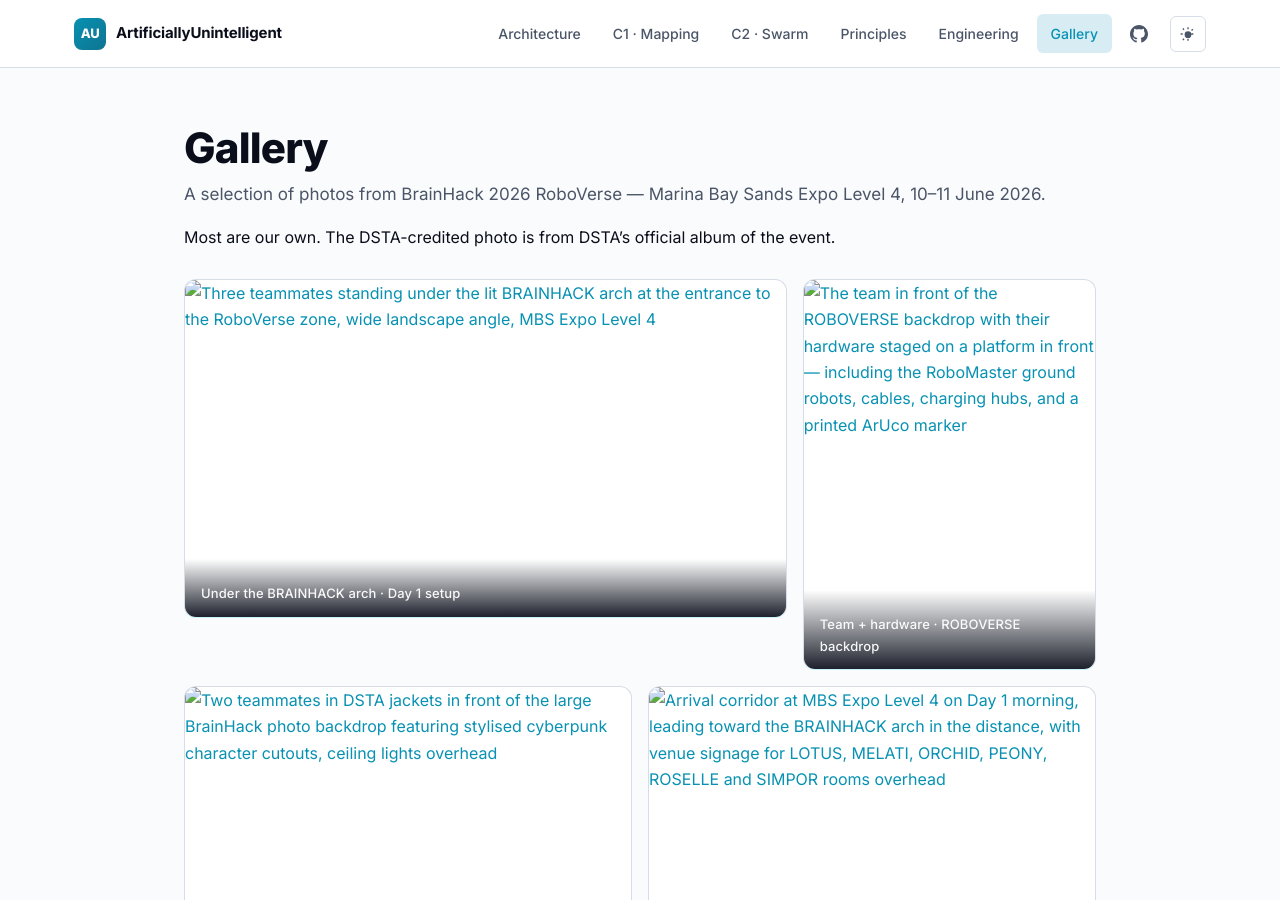
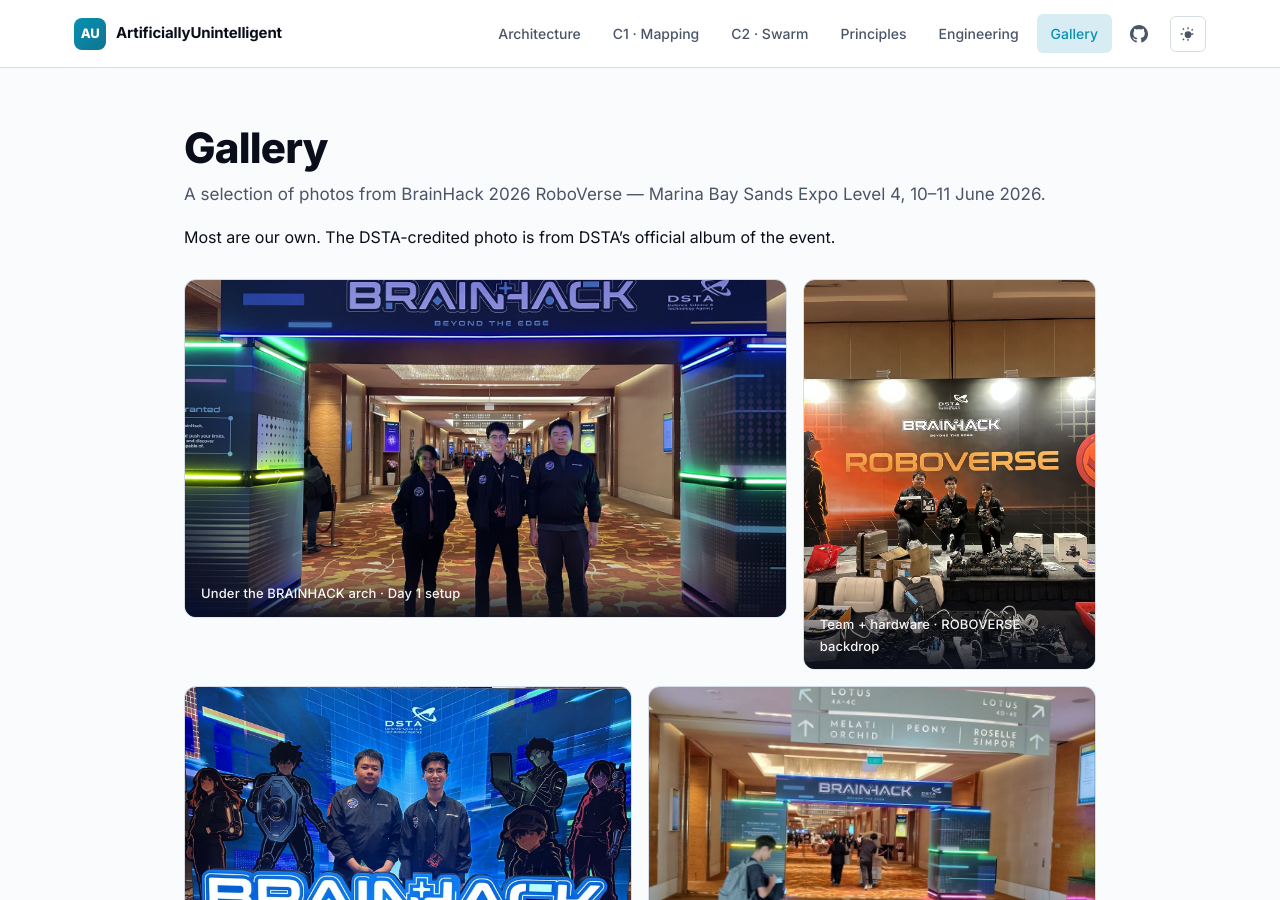
Before and after one commit to zhengboon/ArtificiallyUnintelligent, a Jekyll site: the page built from docs/gallery.md, in a window 1280 px wide and 900 px high. Built offline with Jekyll 4.4.1, drawn with Linux system fonts in a browser that asks for light colours.

Commit message:
docs: fix broken image paths — wrap all images/ refs in {{ | relative_url }}
The cause of "photos not rendering" on the deployed site.

Bug: every <img src="images/..."> and <a href="images/..."> across the
markdown pages was a RELATIVE path. Combined with permalink: pretty
(pages serve at /c1-mapping/ etc.), the browser resolved them against
the page URL — e.g. /c1-mapping/images/foo.jpg — instead of the site
root /ArtificiallyUnintelligent/images/foo.jpg. Result: 404 on every
photo on every subpage.

Fix: bulk-rewrite via Python regex across docs/*.md + docs/*.html:
- src="images/X"  →  src="{{ '/images/X' | relative_url }}"
- href="images/X" →  href="{{ '/images/X' | relative_url }}"

Jekyll's relative_url filter prepends site.baseurl (which is set to
/ArtificiallyUnintelligent in _config.yml), giving correct absolute
paths from the site root regardless of which page the user is on.

6 files updated: index, architecture, c1-mapping, c2-swarm, engineering,
gallery. Verified by grep — 0 leftover relative-image refs.

Hero CSS background-image URL (../../images/hero-team.jpg in style.css)
was already correct because it's resolved relative to the CSS file
location, which lives at a fixed path regardless of which page loads it.

```diff
--- a/docs/gallery.md
+++ b/docs/gallery.md
@@ -12,43 +12,43 @@
 
 <div class="gallery-grid">
 
-  <a class="gallery-item span-8" href="images/gallery-arch-wide.jpg" target="_blank" rel="noopener">
-    <img src="images/gallery-arch-wide.jpg" alt="Three teammates standing under the lit BRAINHACK arch at the entrance to the RoboVerse zone, wide landscape angle, MBS Expo Level 4">
+  <a class="gallery-item span-8" href="{{ '/images/gallery-arch-wide.jpg' | relative_url }}" target="_blank" rel="noopener">
+    <img src="{{ '/images/gallery-arch-wide.jpg' | relative_url }}" alt="Three teammates standing under the lit BRAINHACK arch at the entrance to the RoboVerse zone, wide landscape angle, MBS Expo Level 4">
     <figcaption>Under the BRAINHACK arch · Day 1 setup</figcaption>
   </a>
 
-  <a class="gallery-item span-4" href="images/gallery-roboverse-portrait.jpg" target="_blank" rel="noopener">
-    <img src="images/gallery-roboverse-portrait.jpg" alt="The team in front of the ROBOVERSE backdrop with their hardware staged on a platform in front — including the RoboMaster ground robots, cables, charging hubs, and a printed ArUco marker">
+  <a class="gallery-item span-4" href="{{ '/images/gallery-roboverse-portrait.jpg' | relative_url }}" target="_blank" rel="noopener">
+    <img src="{{ '/images/gallery-roboverse-portrait.jpg' | relative_url }}" alt="The team in front of the ROBOVERSE backdrop with their hardware staged on a platform in front — including the RoboMaster ground robots, cables, charging hubs, and a printed ArUco marker">
     <figcaption>Team + hardware · ROBOVERSE backdrop</figcaption>
   </a>
 
-  <a class="gallery-item span-6" href="images/gallery-character-backdrop.jpg" target="_blank" rel="noopener">
-    <img src="images/gallery-character-backdrop.jpg" alt="Two teammates in DSTA jackets in front of the large BrainHack photo backdrop featuring stylised cyberpunk character cutouts, ceiling lights overhead">
+  <a class="gallery-item span-6" href="{{ '/images/gallery-character-backdrop.jpg' | relative_url }}" target="_blank" rel="noopener">
+    <img src="{{ '/images/gallery-character-backdrop.jpg' | relative_url }}" alt="Two teammates in DSTA jackets in front of the large BrainHack photo backdrop featuring stylised cyberpunk character cutouts, ceiling lights overhead">
     <figcaption>BrainHack character backdrop</figcaption>
   </a>
 
-  <a class="gallery-item span-6" href="images/hero-venue.jpg" target="_blank" rel="noopener">
-    <img src="images/hero-venue.jpg" alt="Arrival corridor at MBS Expo Level 4 on Day 1 morning, leading toward the BRAINHACK arch in the distance, with venue signage for LOTUS, MELATI, ORCHID, PEONY, ROSELLE and SIMPOR rooms overhead">
+  <a class="gallery-item span-6" href="{{ '/images/hero-venue.jpg' | relative_url }}" target="_blank" rel="noopener">
+    <img src="{{ '/images/hero-venue.jpg' | relative_url }}" alt="Arrival corridor at MBS Expo Level 4 on Day 1 morning, leading toward the BRAINHACK arch in the distance, with venue signage for LOTUS, MELATI, ORCHID, PEONY, ROSELLE and SIMPOR rooms overhead">
     <figcaption>Venue arrival · Day 1 morning</figcaption>
   </a>
 
-  <a class="gallery-item span-6" href="images/swarm-controller-live.jpg" target="_blank" rel="noopener">
-    <img src="images/swarm-controller-live.jpg" alt="Laptop screen during Day 2 — VS Code with swarm_controller.py open, the per-drone state machine printing STATE_FLY_TO_ZONE in the terminal, and an opened detection JPEG showing a green-bbox ArUco marker on a RoboMaster body">
+  <a class="gallery-item span-6" href="{{ '/images/swarm-controller-live.jpg' | relative_url }}" target="_blank" rel="noopener">
+    <img src="{{ '/images/swarm-controller-live.jpg' | relative_url }}" alt="Laptop screen during Day 2 — VS Code with swarm_controller.py open, the per-drone state machine printing STATE_FLY_TO_ZONE in the terminal, and an opened detection JPEG showing a green-bbox ArUco marker on a RoboMaster body">
     <figcaption>Swarm controller live · ArUco hit · Day 2</figcaption>
   </a>
 
-  <a class="gallery-item span-6" href="images/convoy-robomasters.jpg" target="_blank" rel="noopener">
-    <img src="images/convoy-robomasters.jpg" alt="Three RoboMaster ground robots staged on the carpet inside the BrainHack arena cage, each carrying a printed ArUco marker on its top surface, see-through black netting visible behind them">
+  <a class="gallery-item span-6" href="{{ '/images/convoy-robomasters.jpg' | relative_url }}" target="_blank" rel="noopener">
+    <img src="{{ '/images/convoy-robomasters.jpg' | relative_url }}" alt="Three RoboMaster ground robots staged on the carpet inside the BrainHack arena cage, each carrying a printed ArUco marker on its top surface, see-through black netting visible behind them">
     <figcaption>Convoy RoboMasters with ArUco markers</figcaption>
   </a>
 
-  <a class="gallery-item span-6" href="images/hero-arch-dsta.jpg" target="_blank" rel="noopener">
-    <img src="images/hero-arch-dsta.jpg" alt="Three students posing in front of the BRAINHACK arch with DSTA branding — from DSTA's official BrainHack 2026 album">
+  <a class="gallery-item span-6" href="{{ '/images/hero-arch-dsta.jpg' | relative_url }}" target="_blank" rel="noopener">
+    <img src="{{ '/images/hero-arch-dsta.jpg' | relative_url }}" alt="Three students posing in front of the BRAINHACK arch with DSTA branding — from DSTA's official BrainHack 2026 album">
     <figcaption>Photo: DSTA · BrainHack 2026 album</figcaption>
   </a>
 
-  <a class="gallery-item span-6" href="images/aruco-marker-printed.jpg" target="_blank" rel="noopener">
-    <img src="images/aruco-marker-printed.jpg" alt="A printed ArUco marker laid flat on a dark tablecloth, roughly 20 cm square, the asymmetric black-and-white pattern of a 7x7 dictionary clearly visible">
+  <a class="gallery-item span-6" href="{{ '/images/aruco-marker-printed.jpg' | relative_url }}" target="_blank" rel="noopener">
+    <img src="{{ '/images/aruco-marker-printed.jpg' | relative_url }}" alt="A printed ArUco marker laid flat on a dark tablecloth, roughly 20 cm square, the asymmetric black-and-white pattern of a 7x7 dictionary clearly visible">
     <figcaption>20 cm ArUco · DICT_7X7_1000</figcaption>
   </a>
 
```
Also changed, not shown: docs/architecture.md (+1 -1 lines), docs/c1-mapping.md (+2 -2 lines), docs/c2-swarm.md (+1 -1 lines), docs/engineering.md (+1 -1 lines), docs/index.md (+5 -5 lines).
